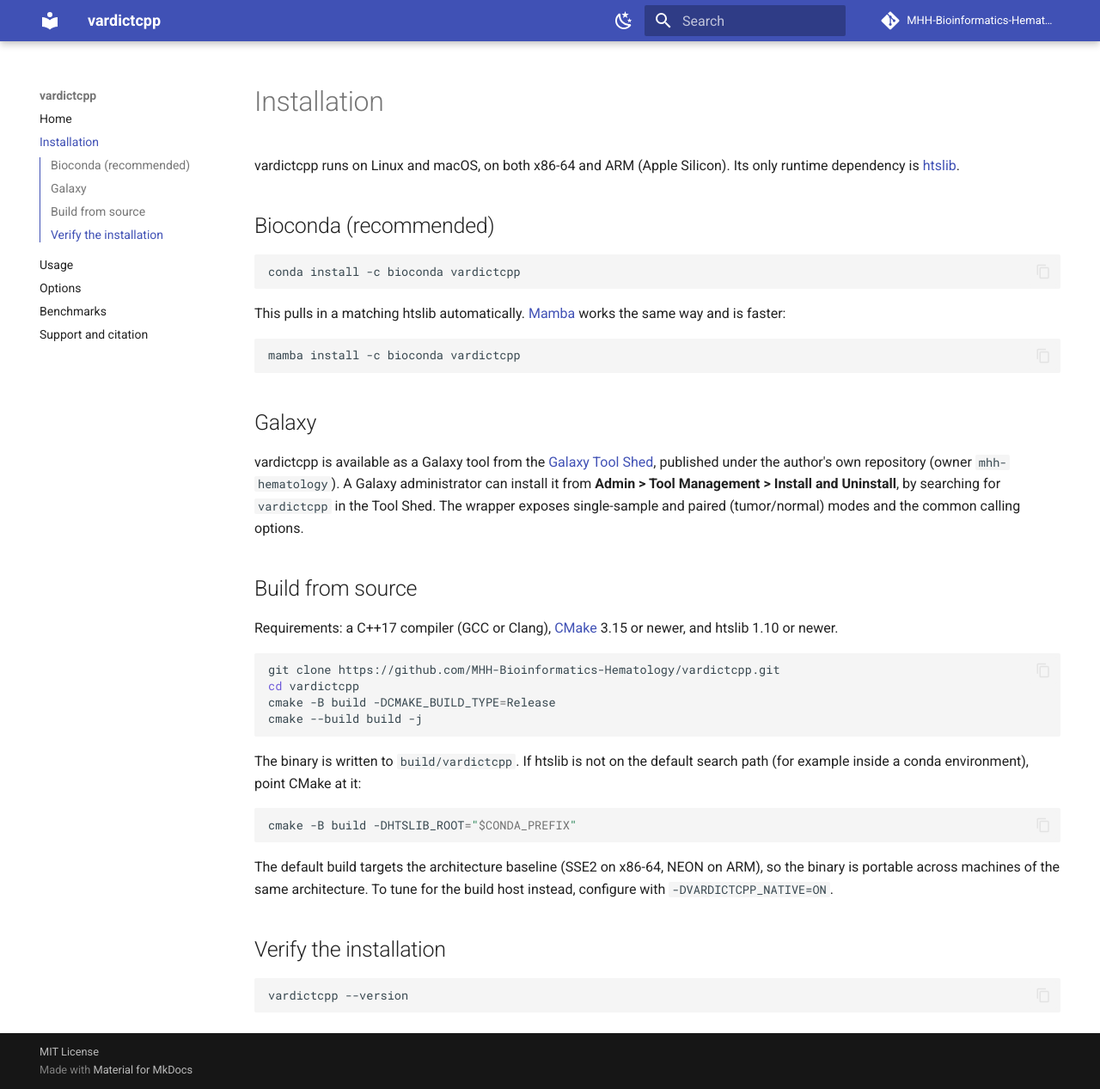
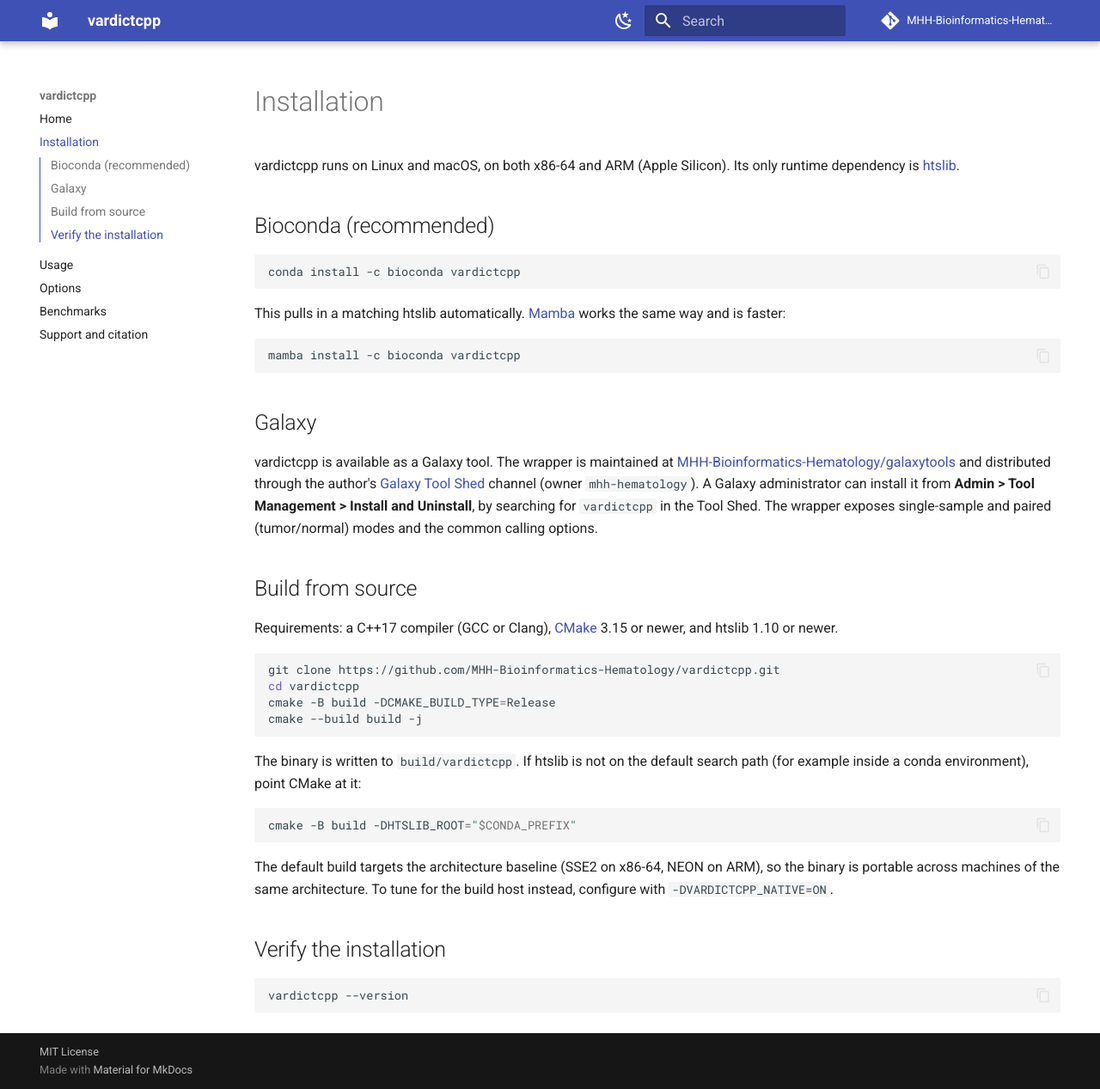
Before and after one commit to MHH-Bioinformatics-Hematology/vardictcpp, an MkDocs documentation site: the page built from docs/installation.md, in a window 1280 px wide and 1267 px high. Shown: the whole window at 86% size. Built offline with MkDocs 1.6.1 and Material for MkDocs 9.7.7, drawn with Linux system fonts in a browser that asks for light colours; comment, search, counter and statistics services are not loaded.

Commit message:
docs: link the galaxytools repository and the developer group page
Point the Galaxy install section at the wrapper's own repository
(MHH-Bioinformatics-Hematology/galaxytools) and add a Project links section with
the developer group page and the source repositories.

Co-Authored-By: Claude Opus 4.8 <noreply@anthropic.com>

```diff
--- a/docs/installation.md
+++ b/docs/installation.md
@@ -18,8 +18,9 @@ mamba install -c bioconda vardictcpp
 
 ## Galaxy
 
-vardictcpp is available as a Galaxy tool from the
-[Galaxy Tool Shed](https://toolshed.g2.bx.psu.edu/), published under the author's own repository
+vardictcpp is available as a Galaxy tool. The wrapper is maintained at
+[MHH-Bioinformatics-Hematology/galaxytools](https://github.com/MHH-Bioinformatics-Hematology/galaxytools)
+and distributed through the author's [Galaxy Tool Shed](https://toolshed.g2.bx.psu.edu/) channel
 (owner `mhh-hematology`). A Galaxy administrator can install it from
 **Admin > Tool Management > Install and Uninstall**, by searching for `vardictcpp` in the Tool Shed.
 The wrapper exposes single-sample and paired (tumor/normal) modes and the common calling options.
```
Also changed, not shown: docs/support.md (+6 -0 lines).
